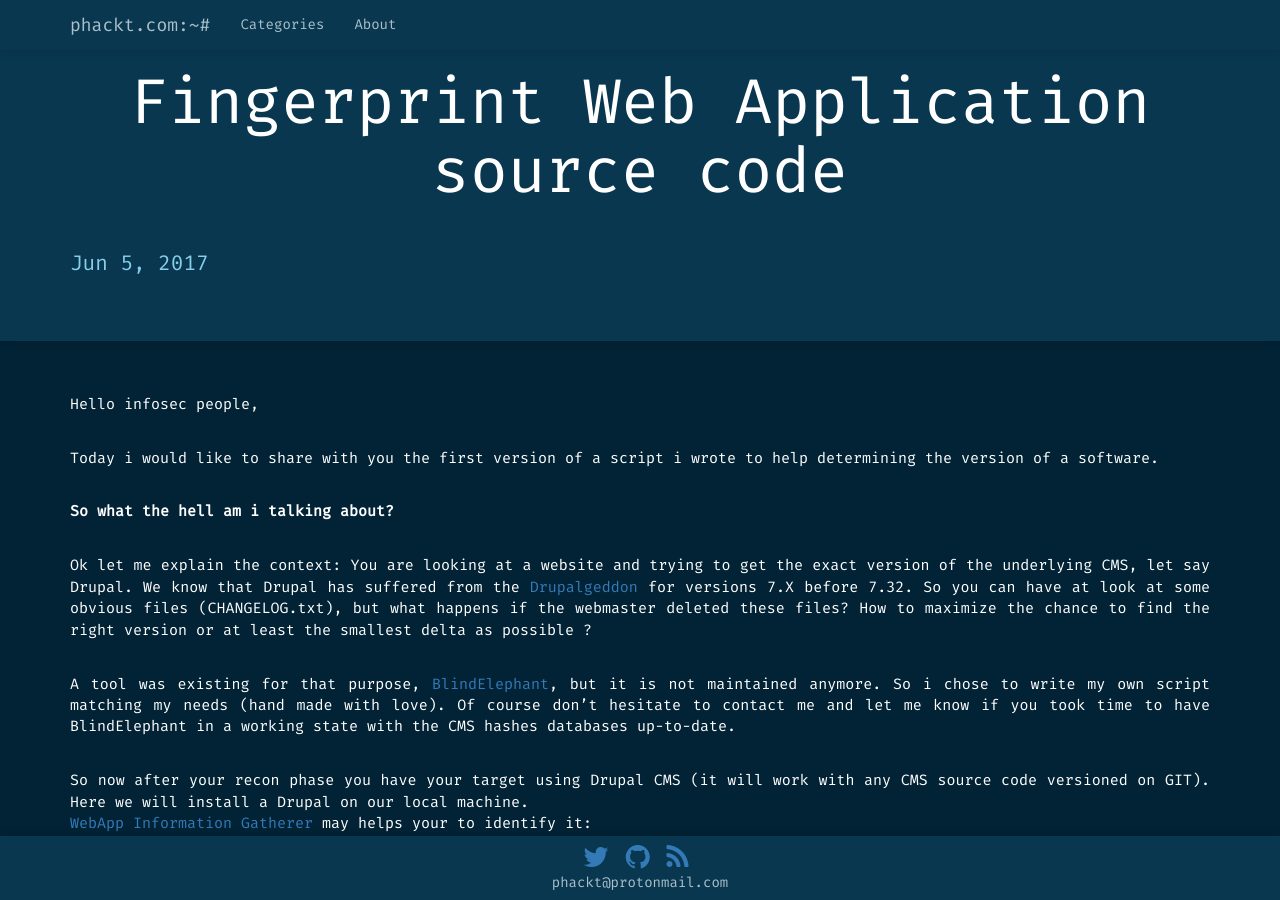
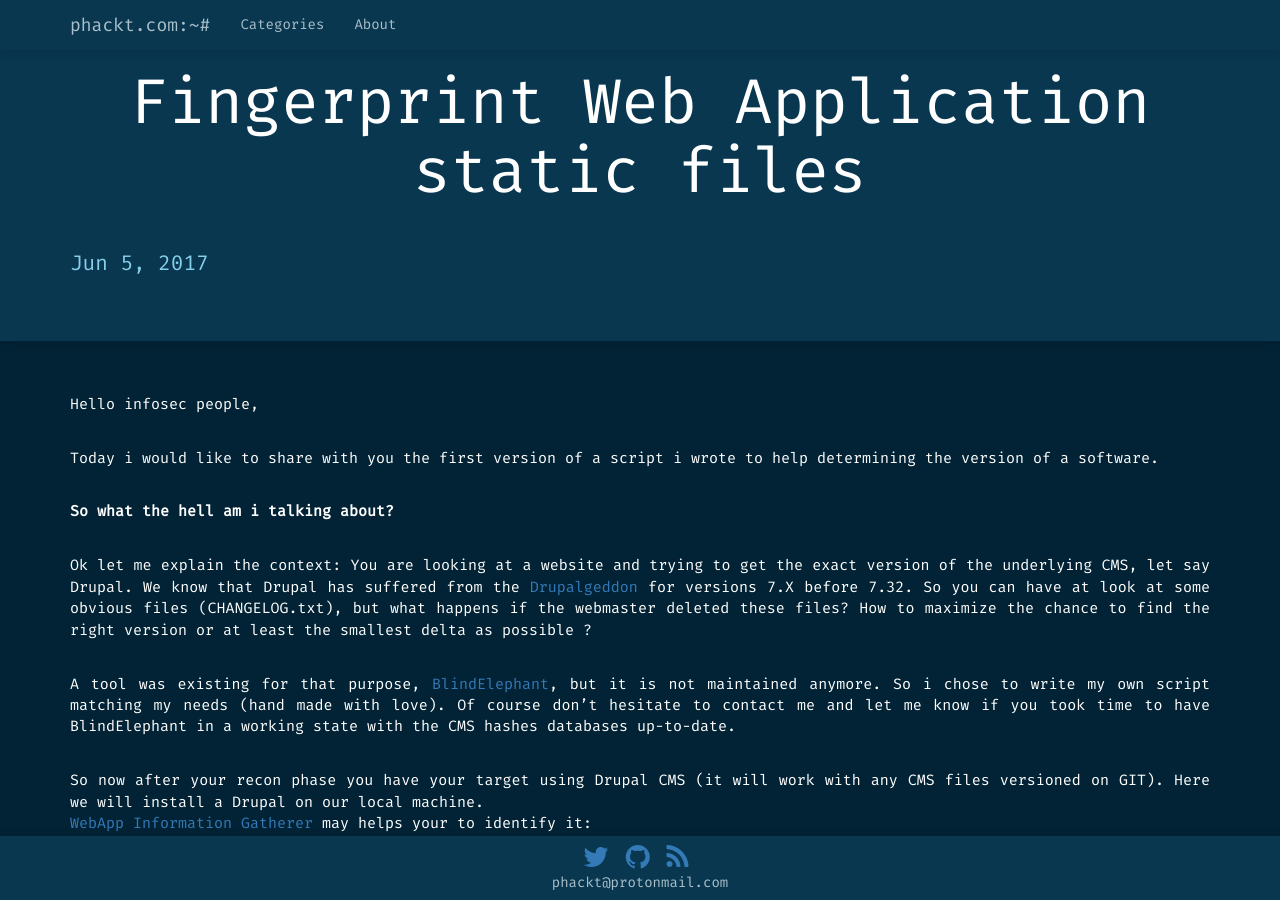
Before and after one commit to phackt/phackt.github.io, a Jekyll site: the page built from _posts/2017-06-05-fingerprint-web-application-source-code.markdown, in a window 1280 px wide and 900 px high. Built offline with Jekyll 4.4.1, drawn with Linux system fonts in a browser that asks for light colours; nearby versions of some CDN libraries; some web fonts are replaced; comment, search, counter and statistics services are not loaded.

Commit message:
Update 2017-06-05-fingerprint-web-application-source-code.markdown

````diff
--- a/_posts/2017-06-05-fingerprint-web-application-source-code.markdown
+++ b/_posts/2017-06-05-fingerprint-web-application-source-code.markdown
@@ -1,6 +1,6 @@
 ---
 layout: post
-title:  "Fingerprint Web Application source code"
+title:  "Fingerprint Web Application static files"
 date:   2017-06-05
 categories: web
 ---
@@ -14,7 +14,7 @@ Ok let me explain the context: You are looking at a website and trying to get th
 
 A tool was existing for that purpose, [BlindElephant](https://github.com/lokifer/BlindElephant), but it is not maintained anymore. So i chose to write my own script matching my needs (hand made with love). Of course don't hesitate to contact me and let me know if you took time to have BlindElephant in a working state with the CMS hashes databases up-to-date.
 
-So now after your recon phase you have your target using Drupal CMS (it will work with any CMS source code versioned on GIT). Here we will install a Drupal on our local machine.
+So now after your recon phase you have your target using Drupal CMS (it will work with any CMS files versioned on GIT). Here we will install a Drupal on our local machine.
 [WebApp Information Gatherer](https://github.com/jekyc/wig) may helps your to identify it:
 ```bash
 ./wig.py http://localhost/drupal
````
